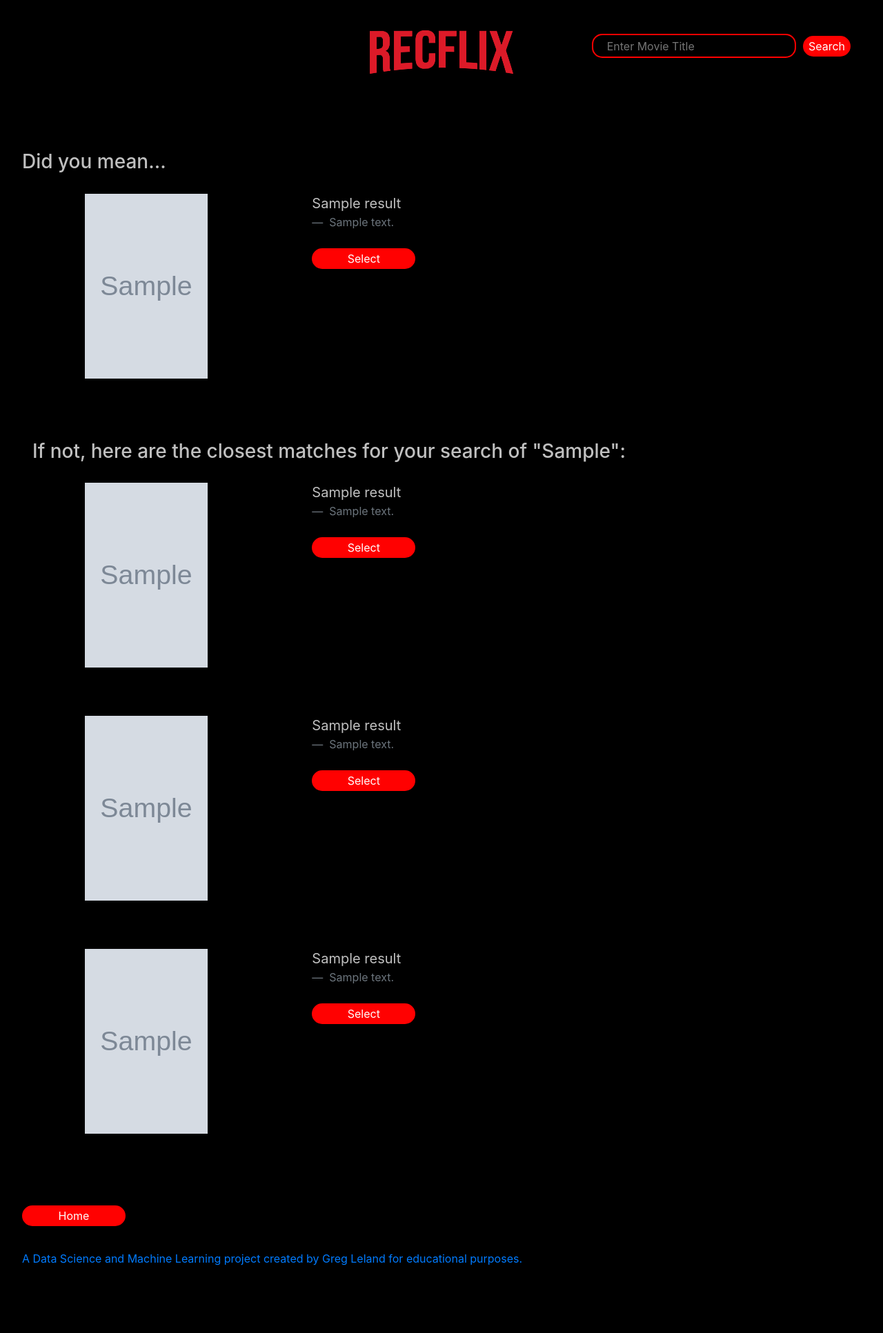
After one commit to midnightslide/RecFlix, a Flask app: template templates/results.html in a window 1280 px wide. The commit adds this page. Shown: the whole page at 69% size. Run offline with Flask 2, Linux system fonts and the light colour scheme; the template is opened without the code that fills it: values that come from a table or form of the project are taken from there, most other values are stand-ins (such as "Sample title", 1, 10 or a date in 2020); grey boxes marked "Sample" are stand-in pictures; data that the repository does not hold is empty; parts of the project's set-up code (start-up, migrations or seed data) failed here and were passed over; some libraries are stand-ins or nearby versions.

Commit message:
added new features
Added a new fuzzy search feature with a new endpoint for search results. Cleaned up some code.

```diff
--- a/app.py
+++ b/app.py
@@ -3,6 +3,7 @@ import json
 from flask_wtf import Form
 from wtforms import TextField, BooleanField, PasswordField, TextAreaField, SubmitField, validators
 from engine import *
+from fuzzywuzzy import process
 import requests
 from api_key import api_key
 
@@ -24,8 +25,16 @@ movie_list = movies['title'].tolist()
 def index():
     form = SearchForm(request.form)
     if request.method == 'POST':
-        form_cont = form.autocomp.data.replace(" ", "%20")
-        return redirect('http://gregrecflix.herokuapp.com/rec/' + form_cont)
+        form_cont = form.autocomp.data
+        str2Match = form_cont
+        strOptions = movie_list
+        # You can also select the string with the highest matching percentage
+        highest = process.extractOne(str2Match,strOptions)
+        fuzzyresult = highest[0]
+        if form_cont == fuzzyresult:
+            return redirect('../rec/' + fuzzyresult)
+        else:
+            return redirect('../results/' + form_cont)
     rando_df = movies.sample(8)
     title2 = []
     url = []
@@ -43,6 +52,43 @@ def index():
         else:
             pass
     return render_template('index.html', title2=title2, url=url, form=form)
+
+@app.route("/results/<title>", methods=['GET', 'POST'])
+def searchResults(title):
+    form = SearchForm(request.form)
+    if request.method == 'POST':
+        form_cont = form.autocomp.data
+        str2Match = form_cont
+        strOptions = movie_list
+        Ratios = process.extract(str2Match,strOptions)
+        # You can also select the string with the highest matching percentage
+        highest = process.extractOne(str2Match,strOptions)
+        fuzzyresult = highest[0]
+        if form_cont == fuzzyresult:
+            return redirect('../rec/' + fuzzyresult)
+        else:
+            return redirect('../results/' + form_cont)
+    resultString = title
+    resultOptions = movie_list
+    Ratios = process.extract(resultString,resultOptions)
+    resultList = []
+    for x in range(len(Ratios)):
+        resultList.append(Ratios[x][0])
+    resultPosters = []
+    resultDescription = []
+    for x in resultList:
+        # IDENTIFY THE TITLE THAT WAS PASSED IN
+        titleloc = movies.loc[movies['title'] == x]
+        # GET THE DESCRIPTION OF THE MOVIE THAT WAS PASSED IN
+        desc_index = titleloc['tmdbId'].iloc[0]
+        resultPosters.append("https://image.tmdb.org/t/p/original/" + titleloc['poster_path'].iloc[0])
+        tmdb_desc = requests.get(f'https://api.themoviedb.org/3/movie/{desc_index}?api_key={api_key}')
+        desc_data = tmdb_desc.json()
+        if desc_data.get("overview") != None:
+            resultDescription.append(desc_data['overview'])
+        else:
+            pass
+    return render_template('results.html', title=title, resultString=resultString, resultList=resultList, resultPosters=resultPosters, resultDescription=resultDescription, form=form)
 
 
 @app.route("/rec/<title>", methods=['GET', 'POST'])
@@ -68,8 +114,17 @@ def movie_bot_final(title):
         pass
     # FORM SUBMISSION
     if request.method == 'POST':
-        form_cont = form.autocomp.data.replace(" ", "%20")
-        return redirect('http://gregrecflix.herokuapp.com/rec/' + form_cont)
+        form_cont = form.autocomp.data
+        str2Match = form_cont
+        strOptions = movie_list
+        Ratios = process.extract(str2Match,strOptions)
+        # You can also select the string with the highest matching percentage
+        highest = process.extractOne(str2Match,strOptions)
+        fuzzyresult = highest[0]
+        if form_cont == fuzzyresult:
+            return redirect('../rec/' + fuzzyresult)
+        else:
+            return redirect('../results/' + form_cont)
     # ML BASED ON THE MOVIE GENRE
     titles = movies['title']
     indices = pd.Series(movies.index, index=movies['title'])
--- /dev/null
+++ b/templates/results.html
@@ -0,0 +1,147 @@
+<!DOCTYPE html>
+<html lang="en">
+  <head>
+    <meta charset="utf-8">
+    <meta http-equiv="X-UA-Compatible" content="IE=edge">
+    <meta name="viewport" content="width=device-width, initial-scale=1">
+		<title>RecFlix - Search Results</title>
+		<!-- SPICY CSS FORMATTING -->
+		<link rel="stylesheet" type="text/css" href="{{ url_for('static', filename='css/style.css') }}">
+		<!-- INCLUDES FOR JQUERY SUGGESTION MAGIC -->
+		<script src="http://code.jquery.com/jquery-1.10.2.js"></script>
+		<script src="http://code.jquery.com/ui/1.11.4/jquery-ui.js"></script>
+		<script type="text/javascript" src="http://ajax.googleapis.com/ajax/libs/jqueryui/1.11.4/jquery-ui.js"></script>
+		<link href="http://code.jquery.com/ui/1.10.2/themes/smoothness/jquery-ui.css" rel="Stylesheet"></link>
+		<script src='https://cdn.rawgit.com/pguso/jquery-plugin-circliful/master/js/jquery.circliful.min.js'></script>
+		<!-- INCLUDE FOR BOOTSTRAP FORMATTING -->
+		<link rel="stylesheet" href="https://stackpath.bootstrapcdn.com/bootstrap/4.3.1/css/bootstrap.min.css" integrity="sha384-ggOyR0iXCbMQv3Xipma34MD+dH/1fQ784/j6cY/iJTQUOhcWr7x9JvoRxT2MZw1T" crossorigin="anonymous">
+		<!-- LIGHTBOX INCLUDES -->
+		<link rel="stylesheet" type="text/css" href="{{ url_for('static', filename='css/lity.css') }}">
+		<script src="{{url_for('static', filename='js/lity.js')}}"></script>
+		 <!-- INCLUDE BOOTSTRAP WIZARDRY -->
+		<link rel="stylesheet" href="https://stackpath.bootstrapcdn.com/bootstrap/4.3.1/css/bootstrap.min.css" integrity="sha384-ggOyR0iXCbMQv3Xipma34MD+dH/1fQ784/j6cY/iJTQUOhcWr7x9JvoRxT2MZw1T" crossorigin="anonymous">
+  </head>
+  <body>
+  <div class="container-fluid">
+		<div class="row">
+			<div class="col-md-12">
+				<!-- CHANGE THE JUMBOTRON BG TO THE SELECTED MOVIE BACKGROUND -->
+				<div class="jumbotron" style="text-align: center; margin:-30px 0 -30px 0 !important; background: #000;">
+					<div class="row">
+							<div class='col-md-4'></div>
+							<div class='col-md-4'>
+									<a href="../"><img src="{{ url_for('static',filename='img/recflix-logo.png') }}"/></a>
+							</div>
+							<div class='col-md-4'>
+								<!-- SUPER COOL FLASK/JQUERY AUTOCOMPLETE FORM -->
+								<form method="POST" novalidate>
+									<div class="autocomplete" style="width:300px;">
+										{{ form.autocomp (placeholder="Enter Movie Title")}}
+									</div>
+										{{ form.submit() }}
+								</form>
+								<!-- JQUERY/AJAX SCRIPT FOR SAID AUTOCOMPLETE FORM. CONNECTS TO THE AUTOCOMPLETE ROUTE IN FLASK -->
+								<script>
+									$(function() {
+										$.ajax({
+											url: '{{ url_for("autocomplete") }}'
+												}).done(function (data){
+													$('#movie_autocomplete').autocomplete({
+														source: data,
+														minLength: 2
+													});
+												});
+										});
+									</script>
+							</div>
+						</div>
+					</div>
+				<div class="jumbotron" style="background: #000;">
+					<div class="row" style="margin-bottom: 20px !important;">
+
+								<h3>Did you mean...</h3>
+
+					</div>
+					<div class="row resultbox alternateRow">
+						<div class="col-md-4">
+							<div class="item bottomButton"><a href='rec/{{resultList[0]}}'><img class='hoverborder' style='width: 180px; height: 270px; float: left; border: 1px solid black;' src='{{resultPosters[0]}}'></a></div>
+						</div>
+						<div class="col-md-8">
+							<blockquote class="blockquote">
+								<p class="mb-0">
+									{{resultList[0]}}
+								</p>
+								<footer class="blockquote-footer">
+									{{resultDescription[0]}}
+								</footer>
+							</blockquote>
+							<a href="../rec/{{resultList[0]}}"><button class="button-styled">Select</button></a>
+						</div>
+					</div>
+					<div class="row" style="margin: 20px 0 20px 0 !important;">
+						<h3>If not, here are the closest matches for your search of "{{resultString}}":</h3>
+					</div>
+					<div class="row resultbox alternateRow">
+						<div class="col-md-4">
+							<div class="item bottomButton"><a href='../rec/{{resultList[1]}}'><img class='hoverborder' style='width: 180px; height: 270px; float: left; border: 1px solid black;' src='{{resultPosters[1]}}'></a></div>
+						</div>
+						<div class="col-md-8">
+							<blockquote class="blockquote">
+								<p class="mb-0">
+									{{resultList[1]}}
+								</p>
+								<footer class="blockquote-footer">
+									{{resultDescription[1]}}
+								</footer>
+							</blockquote>
+							<a href="../rec/{{resultList[1]}}"><button class="button-styled">Select</button></a>
+						</div>
+					</div>
+					<div class="row resultbox alternateRow">
+						<div class="col-md-4">
+							<div class="item bottomButton"><a href='../rec/{{resultList[2]}}'><img class='hoverborder' style='width: 180px; height: 270px; float: left; border: 1px solid black;' src='{{resultPosters[2]}}'></a></div>
+						</div>
+						<div class="col-md-8">
+							<blockquote class="blockquote">
+								<p class="mb-0">
+									{{resultList[2]}}
+								</p>
+								<footer class="blockquote-footer">
+									{{resultDescription[2]}}
+								</footer>
+							</blockquote>
+								<a href="../rec/{{resultList[2]}}"><button class="button-styled">Select</button></a>
+						</div>
+					</div>
+					<div class="row resultbox alternateRow">
+						<div class="col-md-4">
+							<div class="item bottomButton"><a href='rec/{{resultList[3]}}'><img class='hoverborder' style='width: 180px; height: 270px; float: left; border: 1px solid black;' src='{{resultPosters[3]}}'></a></div>
+						</div>
+						<div class="col-md-8">
+							<blockquote class="blockquote">
+								<p class="mb-0">
+									{{resultList[3]}}
+								</p>
+								<footer class="blockquote-footer">
+									{{resultDescription[3]}}
+								</footer>
+							</blockquote>
+
+								<a href="../rec/{{resultList[3]}}"><button class="button-styled">Select</button></a>
+
+						</div>
+					</div>
+					<div class="row bottomButton" style="padding: 25px 0 0 0;">
+						<a href="../"><button class="button-styled" >Home</button></a>
+					</div>
+					<div class="row bottomButton" style="padding: 25px 0 0 0;">
+							<a href="https://github.com/GregLeland/">A Data Science and Machine Learning project created by Greg Leland for educational purposes.</a>
+						</div>
+				</div>
+
+		</div>
+	</div>
+	<!-- MORE INCLUDES... FOR THINGS... AND STUFF... -->
+	<script src="{{ url_for('static',filename='js/bootstrap.min.js') }}"></script>
+  </body>
+</html>
```
Also changed, not shown: templates/index.html (+12 -109 lines), templates/recs.html (+5 -2 lines).
